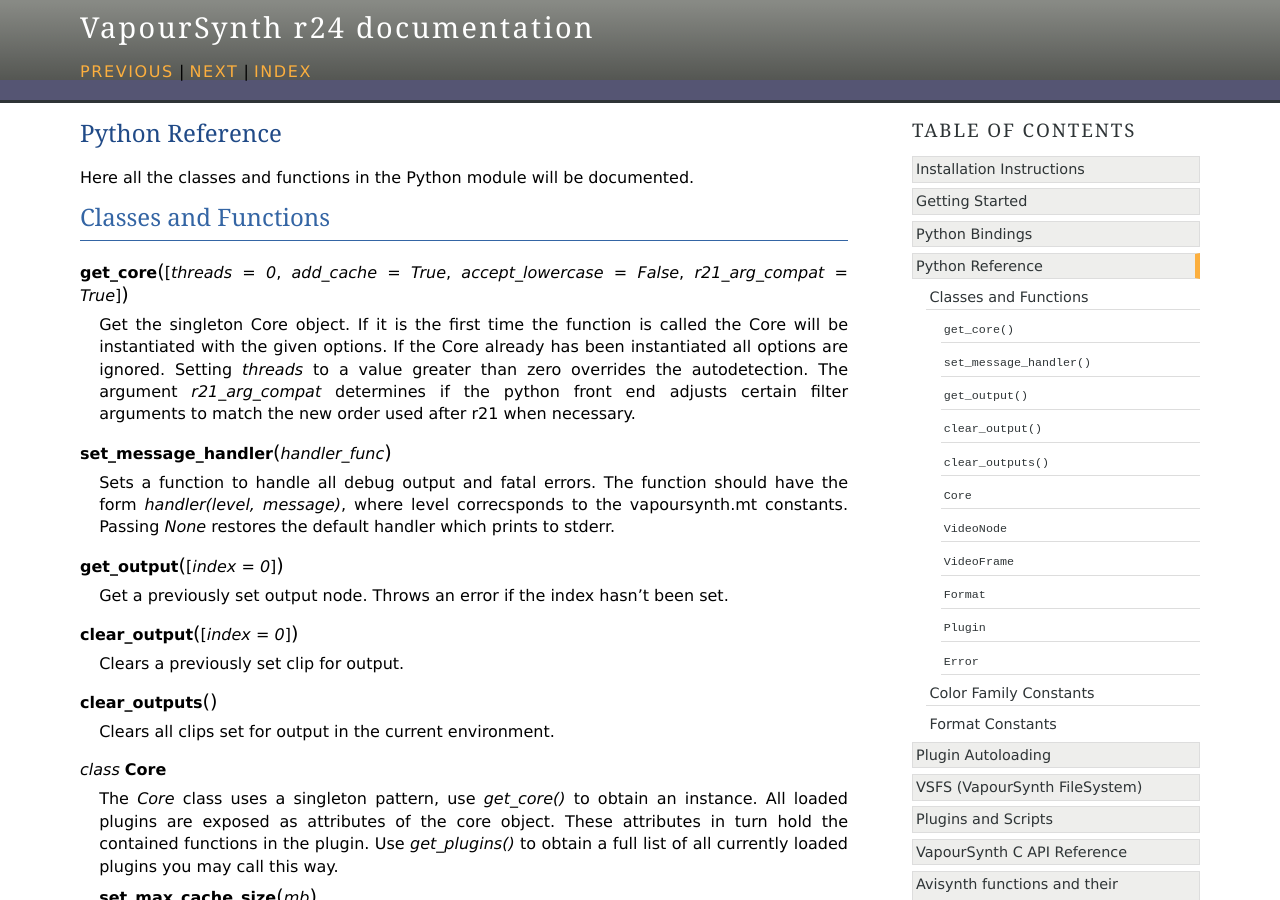
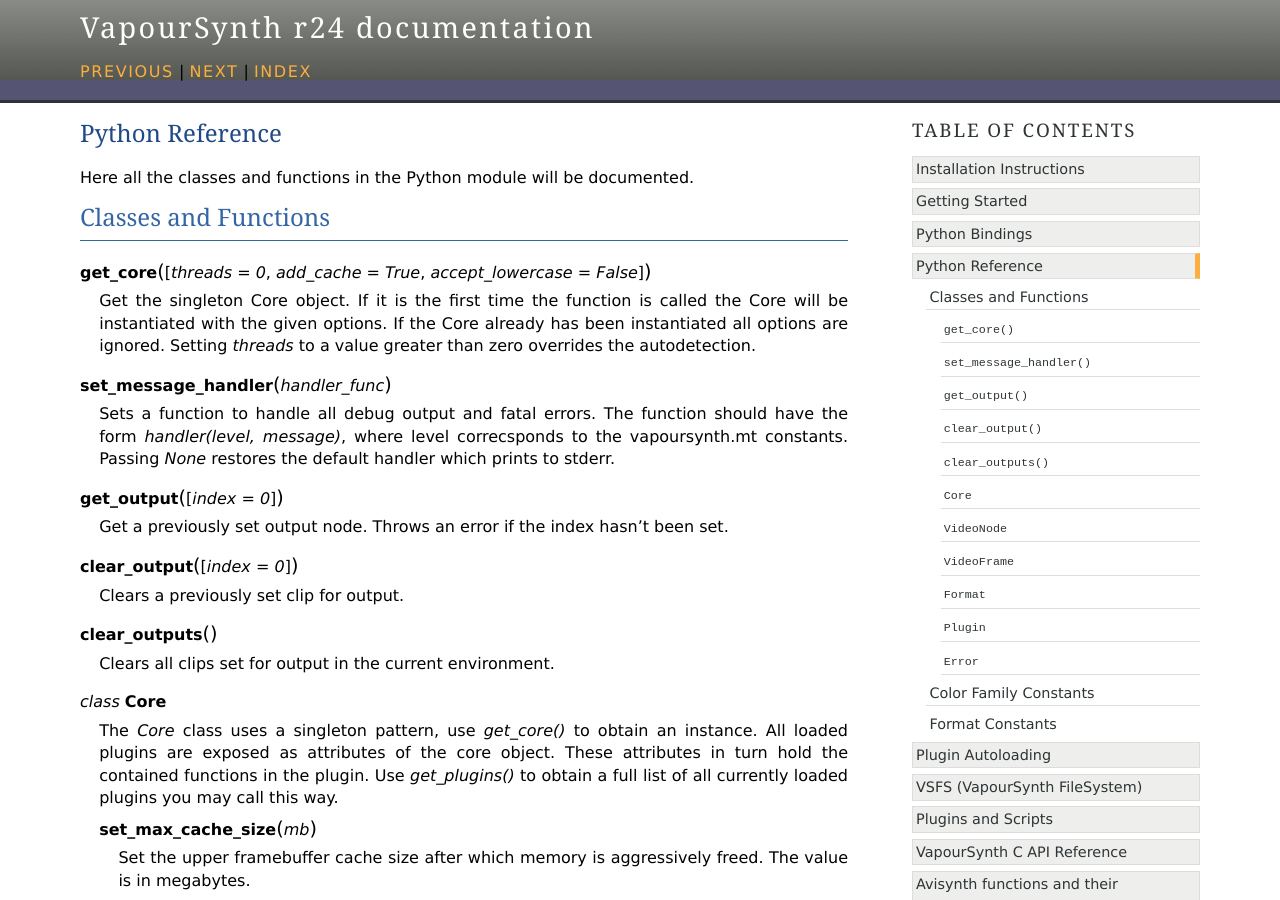
Before and after one commit to vapoursynth/vapoursynth, a Sphinx documentation site: the page built from doc/pythonreference.rst, in a window 1280 px wide and 900 px high. Built offline with Sphinx 7.4.7, drawn with Linux system fonts in a browser that asks for light colours; formulas are drawn with MathJax 3.

Commit message:
Cython: remove r21 argument compat stuff

```diff
--- a/doc/pythonreference.rst
+++ b/doc/pythonreference.rst
@@ -4,14 +4,12 @@
 
 Classes and Functions
 #####################
-.. py:function:: get_core([threads = 0, add_cache = True, accept_lowercase = False, r21_arg_compat = True])
+.. py:function:: get_core([threads = 0, add_cache = True, accept_lowercase = False])
 
    Get the singleton Core object. If it is the first time the function is called
    the Core will be instantiated with the given options. If the Core already has
    been instantiated all options are ignored. Setting *threads* to a value
-   greater than zero overrides the autodetection. The argument *r21_arg_compat*
-   determines if the python front end adjusts certain filter arguments to match
-   the new order used after r21 when necessary.
+   greater than zero overrides the autodetection.
 
 .. py:function:: set_message_handler(handler_func)
 
```
Also changed, not shown: 1 other file.
